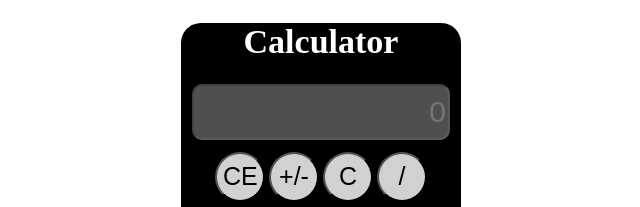
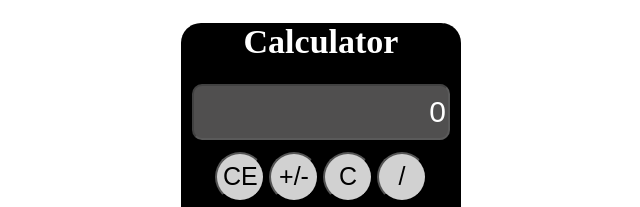
Before and after one commit to sergiam/Calculator, a plain HTML site: page index.html in a window 1280 px wide. Shown: the top 207 px of the page, 319-959 px from the left. Drawn offline with Linux system fonts and the light colour scheme.

Commit message:
tags and feature file changes

```diff
--- a/index.html
+++ b/index.html
@@ -11,7 +11,7 @@
 <body>
     <div id="calculator">
         <h1 id="title">Calculator</h1>
-        <input type="text" id="display" data-testid="display" placeholder="0" disabled></input>
+        <input type="text" id="display" data-testid="display" placeholder="0" value="0" disabled></input>
         <div id="first-row-numbers">
             <button id="removeOneNumber" class="operators" onclick="buttonDeleteOneNumber()">CE</button>
             <button class="operators" data-testid="+-" onclick="changeSign()">+/-</button>
```
Also changed, not shown: 1 other file.
